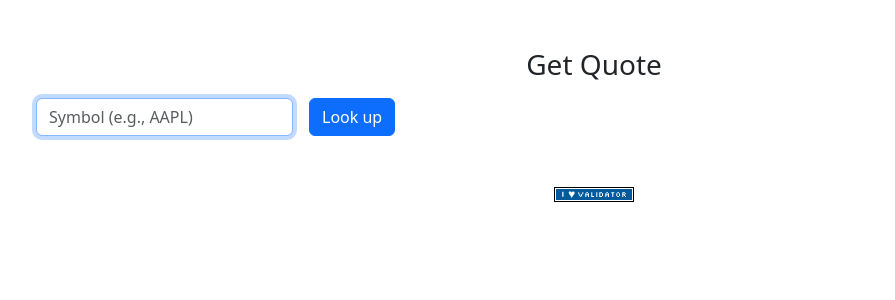
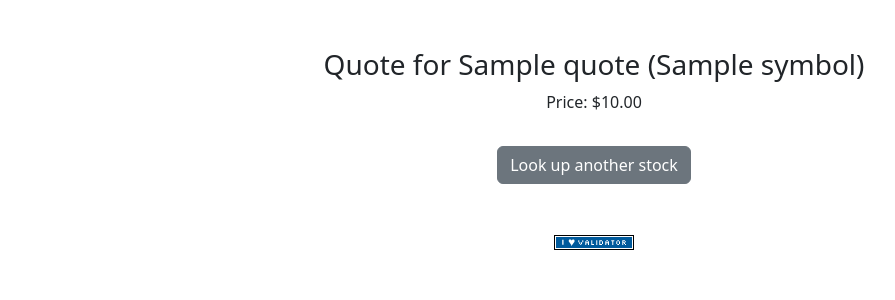
Before and after one commit to M-Hagemann87/All-exercises-from-cs50, a Flask app: template templates/quote.html in a window 1280 px wide. Shown: the part 76-376 px from the top of the page, without its empty margins (46-941 px from the left). Run offline with Flask 3, Linux system fonts and the light colour scheme; the template is opened without the code that fills it: most values are stand-ins (such as "Sample title", 1, 10 or a date in 2020); some libraries are stand-ins or nearby versions.

Commit message:
automated commit by check50 [check50=True]

```diff
--- a/app.py
+++ b/app.py
@@ -24,10 +24,12 @@ db = SQL("sqlite:///finance.db")
 
 @app.after_request
 def after_request(response):
+
     """Ensure responses aren't cached"""
     response.headers["Cache-Control"] = "no-cache, no-store, must-revalidate"
     response.headers["Expires"] = 0
     response.headers["Pragma"] = "no-cache"
+
     return response
 
 
@@ -48,14 +50,18 @@ def index():
 
     holdings = []
     portfolio_total = 0.0
+
     for row in rows:
         quote = lookup(row["symbol"])
         if not quote:
             return apology("lookup failed")
+
+
         shares = row["total_shares"]
         price = quote["price"]
         total = shares * price
         portfolio_total += total
+
         holdings.append({
             "symbol": quote["symbol"],
             "name": quote["name"],
@@ -75,16 +81,20 @@ def index():
 @login_required
 def buy():
     """Buy shares of stock"""
+
     if request.method == "POST":
         symbol = request.form.get("symbol")
         shares_raw = request.form.get("shares")
 
         quote = lookup(symbol) if symbol else None
+
         if not symbol or not quote:
             return apology("invalid symbol")
         if not shares_raw or not shares_raw.isdigit():
             return apology("shares must be a positive integer")
+
         shares = int(shares_raw)
+
         if shares <= 0:
             return apology("shares must be > 0")
 
@@ -103,6 +113,7 @@ def buy():
         db.execute("UPDATE users SET cash = ? WHERE id = ?", cash - cost, user_id)
 
         flash("Bought!")
+
         return redirect("/")
     else:
         return render_template("buy.html")
@@ -115,6 +126,7 @@ def buy():
 @login_required
 def history():
     """Show history of accounts"""
+
     user_id = session["user_id"]
     rows = db.execute("""
         SELECT symbol, shares, price, transacted
@@ -122,6 +134,7 @@ def history():
         WHERE user_id = ?
         ORDER BY transacted DESC, id DESC
     """, user_id)
+
     return render_template("history.html", rows=rows)
 
 
@@ -185,6 +198,7 @@ def quote():
             quote = lookup(symbol)
             if not quote:
                 return apology("invalid symbol")
+
             return render_template("quoted.html", quote=quote)
     else:
         return render_template("quote.html")
@@ -220,6 +234,7 @@ def register():
         session["user_id"] = new_id
         flash("Registered!")
         return redirect("/")
+
     else:
         return render_template("register.html")
 
@@ -228,6 +243,7 @@ def register():
 @login_required
 def sell():
     """Sell shares of stock"""
+
     user_id = session["user_id"]
 
     if request.method == "POST":
@@ -266,15 +282,7 @@ def sell():
         db.execute("UPDATE users SET cash = ? WHERE id = ?", cash + proceeds, user_id)
 
         flash("Sold!")
+
         return redirect("/")
     else:
-
-        rows = db.execute("""
-            SELECT symbol
-            FROM accounts
-            WHERE user_id = ?
-            GROUP BY symbol
-            HAVING SUM(shares) > 0
-        """, user_id)
-
         return render_template("sell.html", symbols=rows)
--- a/templates/apology.html
+++ b/templates/apology.html
@@ -3,6 +3,8 @@
 {% block title %}Apology{% endblock %}
 
 {% block main %}
+
     <h1>{{ top }}</h1>
     <p>{{ bottom }}</p>
+
 {% endblock %}
--- a/templates/history.html
+++ b/templates/history.html
@@ -9,6 +9,7 @@
     </thead>
     <tbody>
     {% for row in rows %}
+
         <tr>
             <td>{{ row.symbol }}</td>
             <td>{{ row.shares }}</td>
@@ -18,4 +19,5 @@
     {% endfor %}
     </tbody>
 </table>
+
 {% endblock %}
--- a/templates/index.html
+++ b/templates/index.html
@@ -15,6 +15,7 @@
     </tr>
   </thead>
   <tbody>
+
     {% for h in holdings %}
     <tr>
       <td>{{ h.symbol }}</td>
@@ -35,5 +36,6 @@
       <th class="text-end">{{ grand_total | usd }}</th>
     </tr>
   </tfoot>
+
 </table>
 {% endblock %}
--- a/templates/layout.html
+++ b/templates/layout.html
@@ -16,6 +16,7 @@
     </head>
 
     <body>
+
         <nav class="bg-light border navbar navbar-expand-md navbar-light">
             <div class="container-fluid">
                 <a class="navbar-brand" href="/"><span class="blue">C</span><span class="red">$</span><span class="yellow">5</span><span class="green">0</span> <span class="red">Finance</span></a>
@@ -73,5 +74,6 @@
                 });
             </script>
         </footer>
+
     </body>
 </html>
--- a/templates/login.html
+++ b/templates/login.html
@@ -4,6 +4,7 @@
 
 {% block main %}
 <form action="/login" method="post">
+
     <div class="mb-3">
         <input autocomplete="off" autofocus class="form-control mx-auto w-auto" name="username" placeholder="Username" type="text">
     </div>
@@ -11,5 +12,7 @@
         <input class="form-control mx-auto w-auto" name="password" placeholder="Password" type="password">
     </div>
     <button class="btn btn-primary" type="submit">Log In</button>
+
 </form>
+
 {% endblock %}
--- a/templates/quote.html
+++ b/templates/quote.html
@@ -1,15 +1,13 @@
 {% extends "layout.html" %}
 
-{% block title %}Quote{% endblock %}
+{% block title %}Quote Result{% endblock %}
+
 
 {% block main %}
-<h3 class="mb-3">Get Quote</h3>
-<form action="/quote" method="post" class="row g-3">
-  <div class="col-auto">
-    <input name="symbol" class="form-control" placeholder="Symbol (e.g., AAPL)" autofocus required>
-  </div>
-  <div class="col-auto">
-    <button class="btn btn-primary" type="submit">Look up</button>
-  </div>
-</form>
+
+<h3>Quote for {{ quote.name }} ({{ quote.symbol }})</h3>
+    <p>Price: {{ quote.price | usd }}</p>
+
+<a href="/quote" class="btn btn-secondary mt-3">Look up another stock</a>
+
 {% endblock %}
--- a/templates/register.html
+++ b/templates/register.html
@@ -4,6 +4,7 @@
 
 {% block main %}
 <h3 class="mb-3">Register</h3>
+
 <form action="/register" method="post" class="row g-3">
   <div class="col-md-4">
     <input autocomplete="off" autofocus class="form-control" name="username" placeholder="Username" type="text" required>
@@ -17,5 +18,6 @@
   <div class="col-12">
     <button class="btn btn-success" type="submit">Register</button>
   </div>
+
 </form>
 {% endblock %}
--- a/templates/sell.html
+++ b/templates/sell.html
@@ -3,6 +3,7 @@
 {% block title %}Sell{% endblock %}
 
 {% block main %}
+
 <h3 class="mb-3">Sell Shares</h3>
 <form action="/sell" method="post" class="row g-3">
   <div class="col-md-4">
@@ -20,4 +21,5 @@
     <button class="btn btn-danger" type="submit">Sell</button>
   </div>
 </form>
+
 {% endblock %}
```
Also changed, not shown: templates/buy.html (+7 -0 lines).
